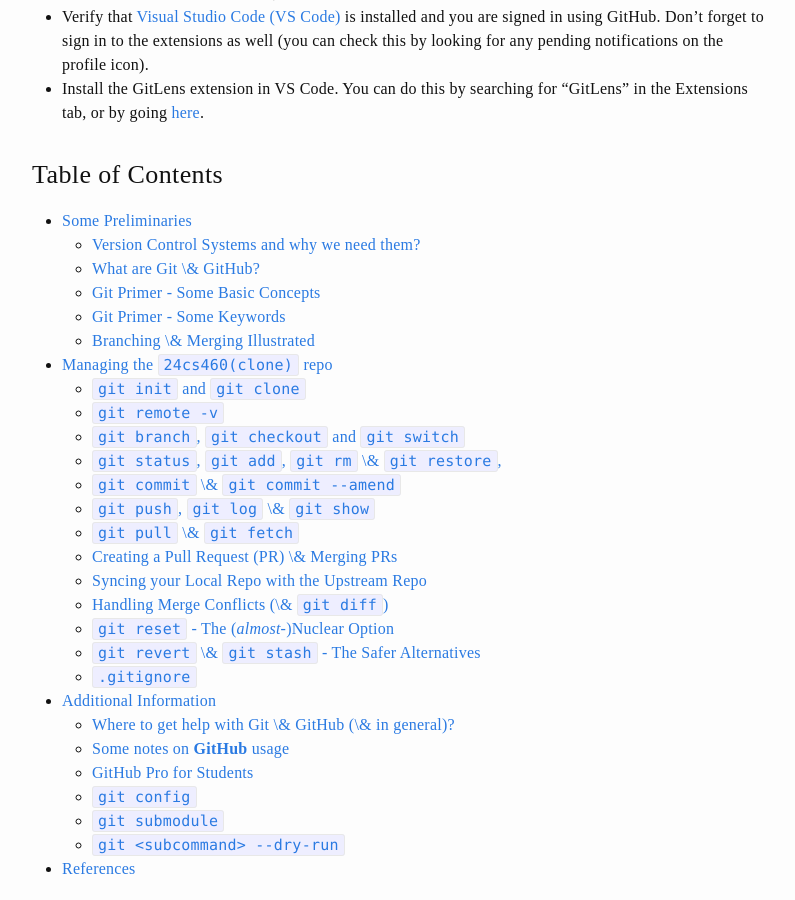
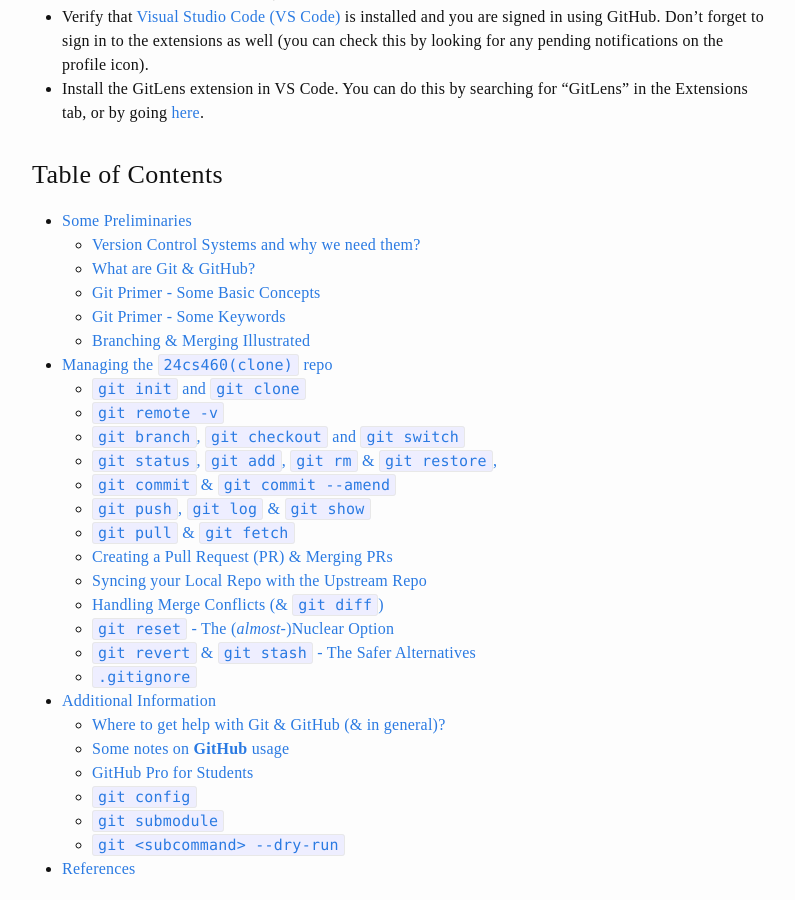
Before and after one commit to sdgniser/coding_club_blogs, a Jekyll site: the page built from _posts/2024-01-12-git-and-github.md, in a window 1280 px wide and 900 px high, scrolled down 722 px. Shown: the whole window, without its empty margins (238-1033 px from the left). Built offline with Jekyll 4.4.1, drawn with Linux system fonts in a browser that asks for light colours; some web fonts are replaced.

```diff
--- a/_posts/2024-01-12-git-and-github.md
+++ b/_posts/2024-01-12-git-and-github.md
@@ -63,26 +63,26 @@ This blogpost is a slightly expanded conversion of a talk, I gave to the student
 ### Table of Contents
 - [Some Preliminaries](#some-preliminaries)
   - [Version Control Systems and why we need them?](#version-control-systems-and-why-we-need-them)
-  - [What are Git \& GitHub?](#what-are-git--github)
+  - [What are Git & GitHub?](#what-are-git--github)
   - [Git Primer - Some Basic Concepts](#git-primer---some-basic-concepts)
   - [Git Primer - Some Keywords](#git-primer---some-keywords)
-  - [Branching \& Merging Illustrated](#branching--merging-illustrated)
+  - [Branching & Merging Illustrated](#branching--merging-illustrated)
 - [Managing the `24cs460(clone)` repo](#managing-the-24cs460clone-repo)
   - [`git init` and `git clone`](#git-init-and-git-clone)
   - [`git remote -v`](#git-remote--v)
   - [`git branch`, `git checkout` and `git switch`](#git-branch-git-checkout-and-git-switch)
-  - [`git status`, `git add`, `git rm` \& `git restore`,](#git-status-git-add-git-rm--git-restore)
-  - [`git commit` \& `git commit --amend`](#git-commit--git-commit---amend)
-  - [`git push`, `git log` \& `git show`](#git-push-git-log--git-show)
-  - [`git pull` \& `git fetch`](#git-pull--git-fetch)
-  - [Creating a Pull Request (PR) \& Merging PRs](#creating-a-pull-request-pr--merging-prs)
+  - [`git status`, `git add`, `git rm` & `git restore`,](#git-status-git-add-git-rm--git-restore)
+  - [`git commit` & `git commit --amend`](#git-commit--git-commit---amend)
+  - [`git push`, `git log` & `git show`](#git-push-git-log--git-show)
+  - [`git pull` & `git fetch`](#git-pull--git-fetch)
+  - [Creating a Pull Request (PR) & Merging PRs](#creating-a-pull-request-pr--merging-prs)
   - [Syncing your Local Repo with the Upstream Repo](#syncing-your-local-repo-with-the-upstream-repo)
-  - [Handling Merge Conflicts (\& `git diff`)](#handling-merge-conflicts--git-diff)
+  - [Handling Merge Conflicts (& `git diff`)](#handling-merge-conflicts--git-diff)
   - [`git reset` - The (_almost-_)Nuclear Option](#git-reset---the-almost-nuclear-option)
-  - [`git revert` \& `git stash` - The Safer Alternatives](#git-revert--git-stash---the-safer-alternatives)
+  - [`git revert` & `git stash` - The Safer Alternatives](#git-revert--git-stash---the-safer-alternatives)
   - [`.gitignore`](#gitignore)
 - [Additional Information](#additional-information)
-  - [Where to get help with Git \& GitHub (\& in general)?](#where-to-get-help-with-git--github--in-general)
+  - [Where to get help with Git & GitHub (& in general)?](#where-to-get-help-with-git--github--in-general)
   - [Some notes on **GitHub** usage](#some-notes-on-github-usage)
   - [GitHub Pro for Students](#github-pro-for-students)
   - [`git config`](#git-config)
@@ -331,7 +331,7 @@ The following sections contain some additional information, that you might find
 
 ### Where to get help with Git & GitHub (& in general)?
 * On a terminal:
-    `git <subcommand> --help` $\equiv$ `git help <subcommand>`, e.g., `git commit --help`.
+    `git <subcommand> --help` &\equiv& `git help <subcommand>`, e.g., `git commit --help`.
 * On the web:
   * Git Documentation: [https://git-scm.com/docs](https://git-scm.com/docs)
   * GitHub Documentation: [https://docs.github.com/en](https://docs.github.com/en)
```
